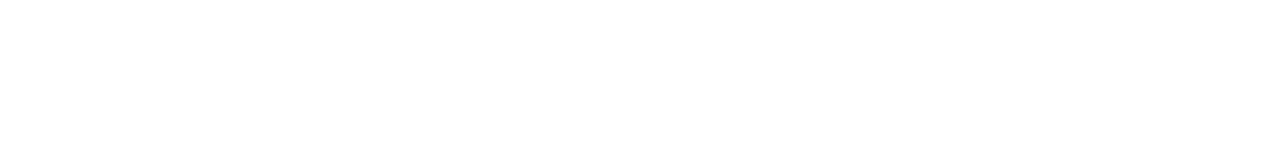
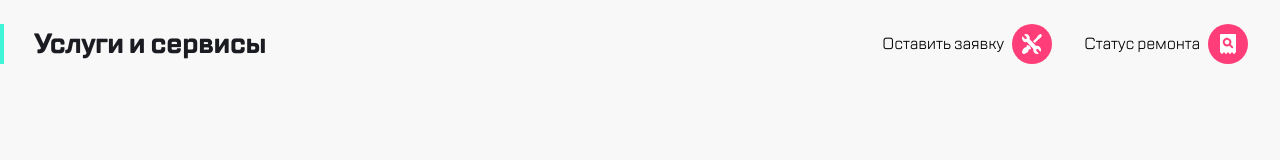
Before and after one commit to TsoiElena/Web-core, a plain HTML site: page index.html in a window 1280 px wide. Drawn offline with Linux system fonts and the light colour scheme.

Commit message:
main header

```diff
--- /dev/null
+++ b/button/button.css
@@ -0,0 +1,8 @@
+.button {
+    border: none;
+    font-family: "TT Lakes";
+    font-size: 16px;
+    line-height: 24px;
+    letter-spacing: -0.2px;
+    text-align: center;
+}
--- a/icon/icon.css
+++ b/icon/icon.css
@@ -5,5 +5,4 @@
     border-radius: 50%;
     background-repeat: no-repeat;
     background-position: center;
-    border: none;
 }
--- a/index.html
+++ b/index.html
@@ -23,32 +23,52 @@
     <link rel="stylesheet" href="contacts/contacts.css">
     <!--settingStatusBlock styles-->
     <link rel="stylesheet" href="settingStatusBlock/settingStatusBlock.css">
+    <link rel="stylesheet" href="settingStatusBlock/button/settingStatusBlock__button.css">
+    <!--main styles-->
+    <link rel="stylesheet" href="main/main.css">
+    <link rel="stylesheet" href="main/header/main__header.css">
+
+    <link rel="stylesheet" href="title/title.css">
+
+    <link rel="stylesheet" href="button/button.css">
 
     <title>WebCore1.3</title>
 </head>
 <body>
     <header class="header header--screen--mobile header--screen--tablet header--screen--bigScreen">
         <div class="header__logicBlock">
-            <button class="icon icon__menuIcon icon__menuIcon--screen--mobile icon__menuIcon--screen--tablet"></button>
+            <button class="button icon icon__menuIcon icon__menuIcon--screen--mobile icon__menuIcon--screen--tablet"></button>
             <div class="header__line header__line--screen--tablet"></div>
             <img src="./assets/logos/siteLogo.png" alt="логотип сайта" class="sitelogo">
             <div class="header__line header__line--screen--mobile"></div>
         </div>
         <div class="header__logicBlock">
             <div class="contacts contacts--screen--mobile contacts--screen--tablet">
-                <button class="icon icon__callIcon"></button>
-                <button class="icon icon__chatIcon"></button>
-                <button class="icon icon__profileIcon"></button>
+                <button class="button icon icon__callIcon"></button>
+                <button class="button icon icon__chatIcon"></button>
+                <button class="button icon icon__profileIcon"></button>
             </div>
             <div class="header__line header__line--screen--tablet"></div>
             <div class="settingStatusBlock">
-                <button class="icon icon__settingsIcon"></button>
-                <button class="icon icon__statusIcon"></button>
+                <button class="button icon icon__settingsIcon"></button>
+                <button class="button icon icon__statusIcon"></button>
             </div>
         </div>
     </header>
     <main class="main">
-
+        <div class="main__header main__header--screen-mobile main__header--screen--tablet main__header--screen--bigScreen">
+            <h1 class="title">Услуги и сервисы</h1>
+            <div class="settingStatusBlock settingStatusBlock--screen--mobile settingStatusBlock--scrren--tablet settingStatusBlock--screen--bigScreen">
+                <button class="button  settingStatusBlock__button">
+                    Оставить заявку
+                    <div class=" icon icon__settingsIcon"></div>
+                </button>
+                <button class="button  settingStatusBlock__button">
+                    Статус ремонта
+                    <div class=" icon icon__statusIcon"></div>
+                </button>
+            </div>
+        </div>
     </main>
 </body>
 </html>
--- /dev/null
+++ b/main/header/main__header.css
@@ -0,0 +1,29 @@
+.main__header {
+    height: 40px;
+    border-left: 4px solid #41F6D7;
+}
+
+.main__header--screen-mobile,
+.main__header--screen--tablet {
+    margin-top: 24px;
+}
+
+.main__header--screen-mobile {
+    padding-left: 12px;
+}
+
+@media all and (min-width: 768px) {
+    .main__header--screen--tablet {
+        padding-left: 20px;
+    }
+}
+
+@media all and (min-width: 1120px) {
+    .main__header--screen--bigScreen {
+        display: flex;
+        justify-content: space-between;
+        align-items: center;
+        padding-left: 30px;
+        padding-right: 32px;
+    }
+}
--- /dev/null
+++ b/main/main.css
@@ -0,0 +1,3 @@
+.main {
+
+}
--- /dev/null
+++ b/settingStatusBlock/button/settingStatusBlock__button.css
@@ -0,0 +1,8 @@
+.settingStatusBlock__button {
+    display: flex;
+    justify-content: center;
+    align-items: center;
+    gap: 8px;
+    padding: 0;
+    background-color: transparent;
+}
--- a/settingStatusBlock/settingStatusBlock.css
+++ b/settingStatusBlock/settingStatusBlock.css
@@ -2,3 +2,15 @@
     display: flex;
     gap: 16px;
 }
+
+.settingStatusBlock--screen--mobile,
+.settingStatusBlock--scrren--tablet {
+    display: none;
+}
+
+@media all and (min-width: 1120px) {
+    .settingStatusBlock--screen--bigScreen {
+        display: flex;
+        gap: 32px;
+    }
+}
--- a/style.css
+++ b/style.css
@@ -1,4 +1,5 @@
 body {
     font-family: "TT Lakes";
     margin: 0;
+    background-color: #F8F8F8;
 }
--- /dev/null
+++ b/title/title.css
@@ -0,0 +1,7 @@
+.title {
+    margin: 0;
+    font-size: 28px;
+    line-height: 40px;
+    letter-spacing: -0.6px;
+    color: #1B1C21;
+}
```
